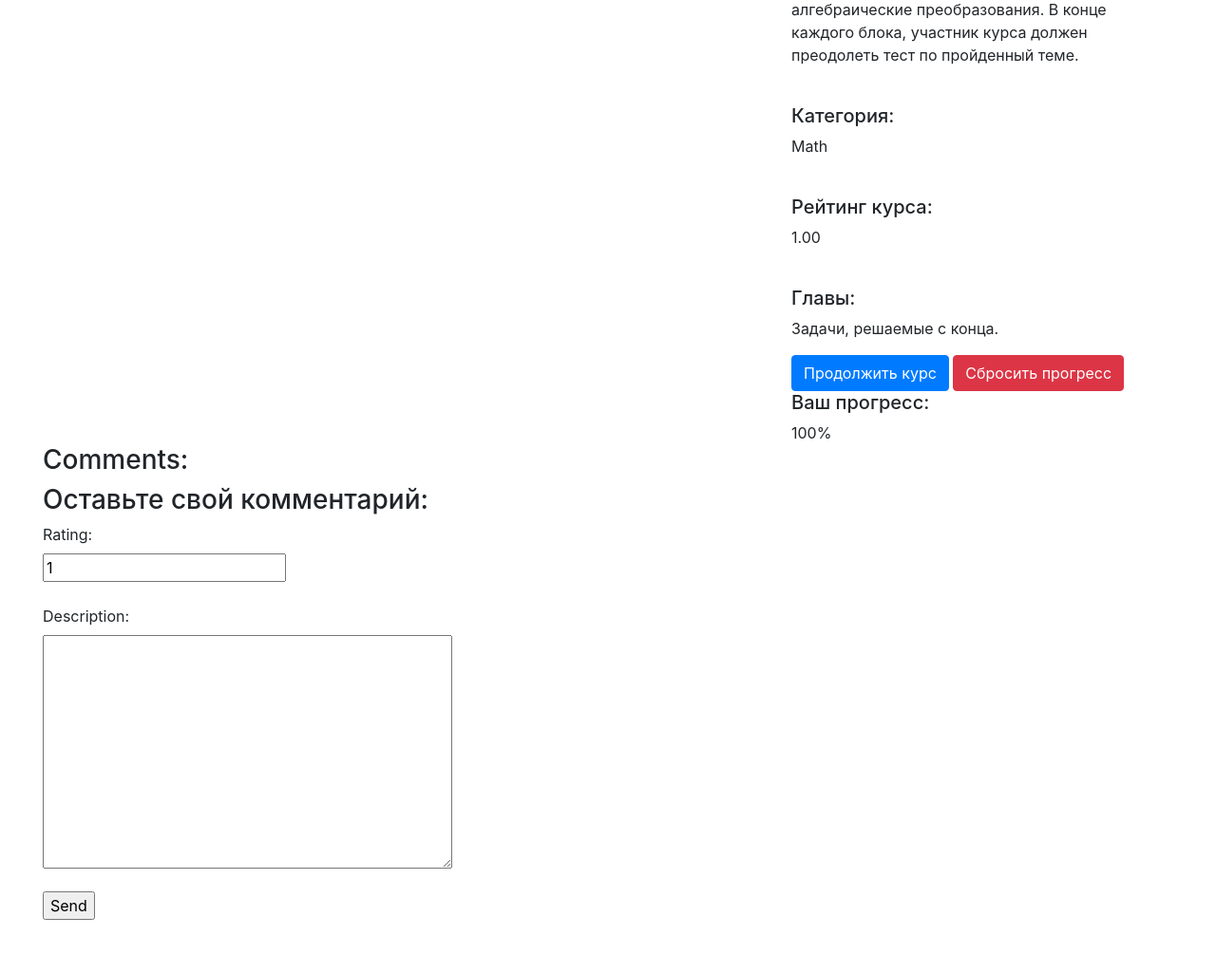
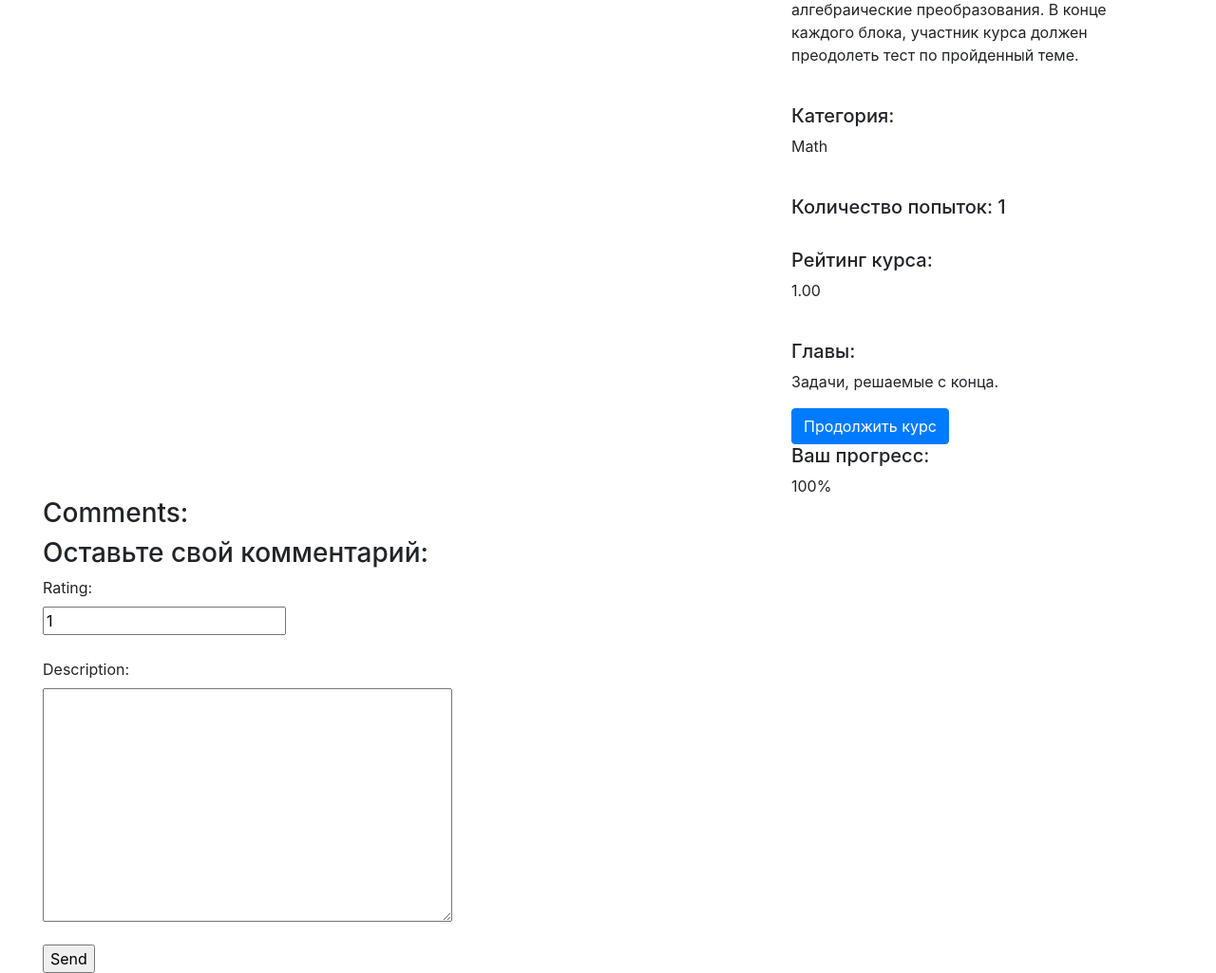
Before and after one commit to sharudin-daniel/education, a Django app: page /core/course-detail/3/ in a window 1280 px wide. Shown: the part 439-1464 px from the top of the page at 95% size. Before the commit the page ends 1408 px from the top, so only its background shows below. Run offline with Django 4.2, Linux system fonts and the light colour scheme; a user stored in the database is signed in; data comes from the database, SQL or seed files in the repository; both versions use the stored data as it was after the commit; some libraries are stand-ins or nearby versions.

Commit message:
Теперь у курса может быть только одна попытка прохождения (прогресс сбросить нельзя)

```diff
--- a/core/models.py
+++ b/core/models.py
@@ -34,6 +34,7 @@ class Course(models.Model):
             MinValueValidator(1)
         ])
     numberOfUsers = models.IntegerField()
+    single_attempt_course = models.BooleanField()
     def __str__(self):
         return f"{self.title}"
 
--- a/templates/course_detail.html
+++ b/templates/course_detail.html
@@ -14,6 +14,12 @@
         <h5>Категория:</h5>
         <p>{{ course.category }}</p>
         <br>
+        {% if course.single_attempt_course %}
+            <h5>Количество попыток: 1</h5>
+            {% else %}
+            <h5>Количество попыток: неограниченно</h5>
+        {% endif %}
+        <br>
         <h5>Рейтинг курса:</h5>
         <p>{{ course.rating }}</p>
         <br>
@@ -27,10 +33,12 @@
                            class="btn btn-primary">
                             Продолжить курс
                     </a>
-                    <a href="{% url 'course_drop_progress' course.pk %}"
-                           class="btn btn-danger">
-                            Сбросить прогресс
-                    </a>
+                    {% if not course.single_attempt_course %}
+                        <a href="{% url 'course_drop_progress' course.pk %}"
+                               class="btn btn-danger">
+                                Сбросить прогресс
+                        </a>
+                    {% endif %}
                 </div>
                 <h5>Ваш прогресс:</h5>
                 <p class="card-text">{{ course_result.score }}%</p>
```
Also changed, not shown: db.sqlite3.
